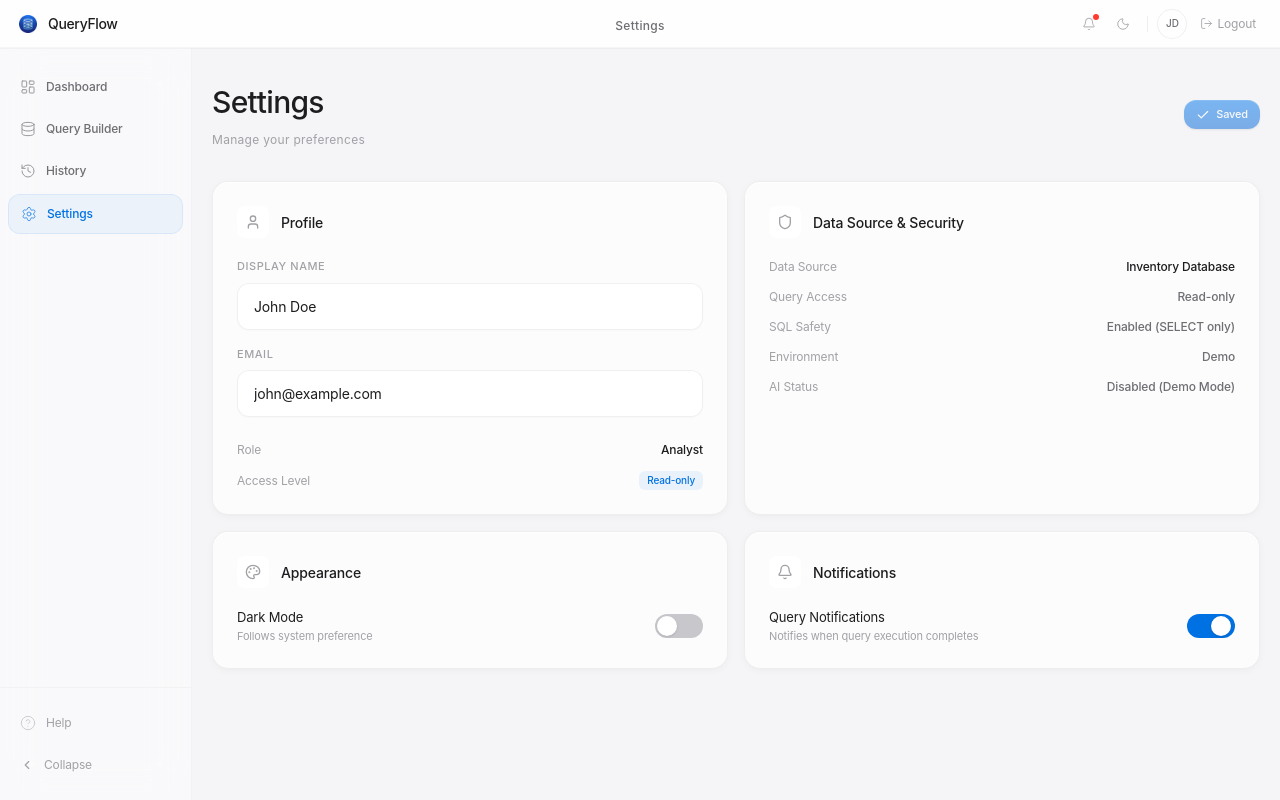
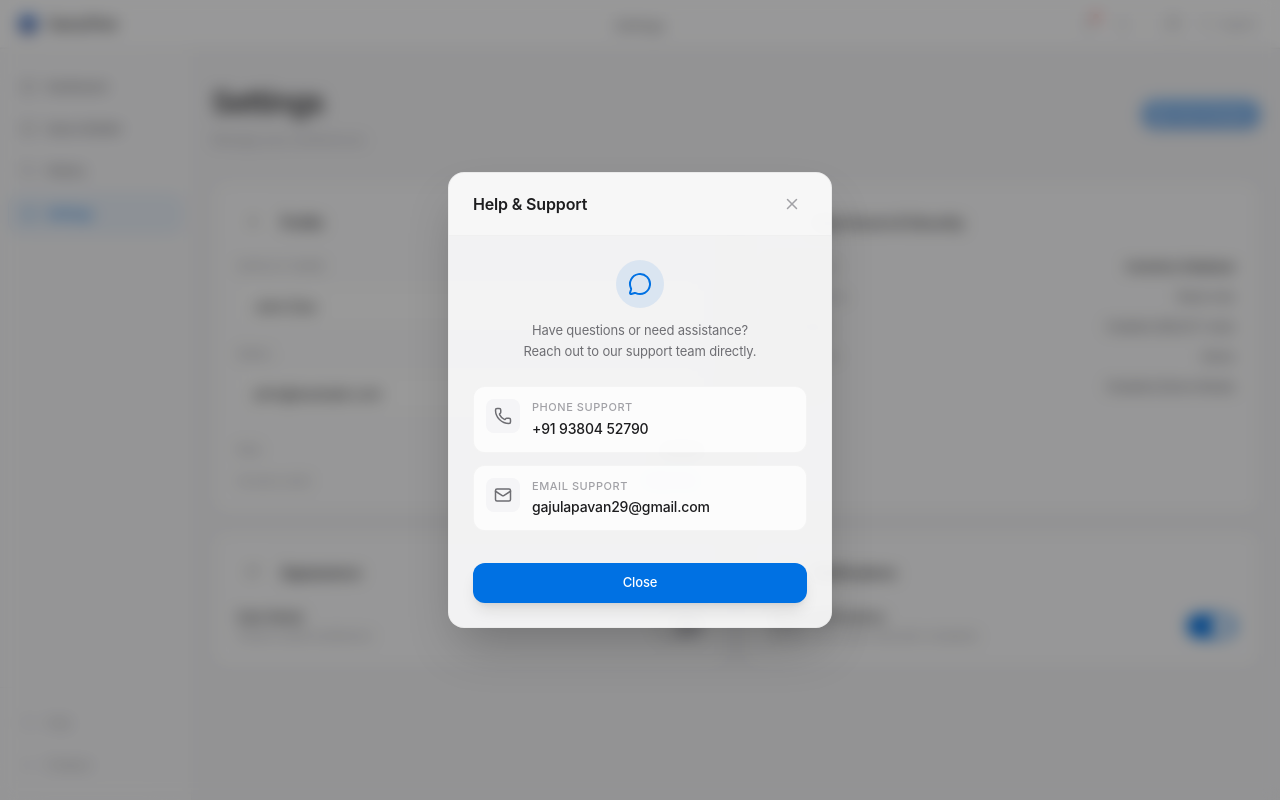
Before and after one commit to pavan0987654321/Ai-database, a React (Vite) app in the folder askdb-dashboard/: page /settings in a window 1280 px wide. Both pictures are taken after a click on the button "Help". Built offline with nearby package versions, Linux system fonts and the light colour scheme; no server answers.

Commit message:
Feat: Add Help Modal, Persist Metrics, Fix History & Settings UX

```diff
--- a/askdb-dashboard/src/components/layout/Layout.jsx
+++ b/askdb-dashboard/src/components/layout/Layout.jsx
@@ -2,14 +2,21 @@ import { useState } from 'react';
 import { Outlet } from 'react-router-dom';
 import Navbar from './Navbar';
 import Sidebar from './Sidebar';
+import HelpModal from '../ui/HelpModal';
 
 export default function Layout() {
     const [sidebarCollapsed, setSidebarCollapsed] = useState(false);
+    const [isHelpOpen, setIsHelpOpen] = useState(false);
 
     return (
         <div className="min-h-screen bg-[var(--bg-base)] transition-theme">
             <Navbar />
-            <Sidebar collapsed={sidebarCollapsed} onToggle={() => setSidebarCollapsed(!sidebarCollapsed)} />
+            <Sidebar
+                collapsed={sidebarCollapsed}
+                onToggle={() => setSidebarCollapsed(!sidebarCollapsed)}
+                onOpenHelp={() => setIsHelpOpen(true)}
+            />
+            <HelpModal isOpen={isHelpOpen} onClose={() => setIsHelpOpen(false)} />
             <main className={`pt-12 min-h-screen transition-all duration-300 ${sidebarCollapsed ? 'ml-14' : 'ml-48'}`}>
                 <div className="p-5 max-w-[1200px]">
                     <Outlet />
--- a/askdb-dashboard/src/components/layout/Sidebar.jsx
+++ b/askdb-dashboard/src/components/layout/Sidebar.jsx
@@ -16,7 +16,7 @@ const navItems = [
     { path: '/settings', icon: Settings, label: 'Settings' },
 ];
 
-export default function Sidebar({ collapsed, onToggle }) {
+export default function Sidebar({ collapsed, onToggle, onOpenHelp }) {
     return (
         <aside
             className={`
@@ -50,6 +50,7 @@ export default function Sidebar({ collapsed, onToggle }) {
 
             <div className="px-2 py-4 border-t border-[var(--border-subtle)] space-y-1">
                 <button
+                    onClick={onOpenHelp}
                     className={`w-full flex items-center gap-2.5 px-3 py-2.5 rounded-xl
                      text-[12px] text-[var(--text-tertiary)] hover:text-[var(--text-secondary)]
                      hover:bg-[var(--bg-card)]/60 transition-all duration-200
--- /dev/null
+++ b/askdb-dashboard/src/components/ui/HelpModal.jsx
@@ -0,0 +1,83 @@
+import { X, Phone, Mail, MessageCircle, ExternalLink } from 'lucide-react';
+
+export default function HelpModal({ isOpen, onClose }) {
+    if (!isOpen) return null;
+
+    return (
+        <div className="fixed inset-0 z-50 flex items-center justify-center p-4 animate-fadeIn">
+            {/* Backdrop */}
+            <div
+                className="absolute inset-0 bg-black/40 backdrop-blur-sm transition-opacity"
+                onClick={onClose}
+            />
+
+            {/* Modal Content */}
+            <div className="relative w-full max-w-sm bg-[var(--bg-elevated)] rounded-2xl shadow-2xl border border-[var(--border-subtle)] overflow-hidden scale-in-center">
+                {/* Header */}
+                <div className="px-6 py-4 border-b border-[var(--border-subtle)] flex items-center justify-between bg-[var(--bg-card)]/50">
+                    <h3 className="text-[16px] font-semibold text-[var(--text-primary)]">
+                        Help & Support
+                    </h3>
+                    <button
+                        onClick={onClose}
+                        className="p-1.5 rounded-full hover:bg-[var(--bg-card-solid)] text-[var(--text-tertiary)] hover:text-[var(--text-primary)] transition-colors"
+                    >
+                        <X size={18} />
+                    </button>
+                </div>
+
+                {/* Body */}
+                <div className="p-6 space-y-6">
+                    <div className="text-center space-y-2">
+                        <div className="w-12 h-12 rounded-full bg-[var(--accent)]/10 flex items-center justify-center mx-auto mb-3">
+                            <MessageCircle size={24} className="text-[var(--accent)]" />
+                        </div>
+                        <p className="text-[13px] text-[var(--text-secondary)] leading-relaxed">
+                            Have questions or need assistance? <br />
+                            Reach out to our support team directly.
+                        </p>
+                    </div>
+
+                    <div className="space-y-3">
+                        <div className="group p-3 rounded-xl bg-[var(--bg-card)] border border-[var(--border-subtle)] hover:border-[var(--accent)]/30 transition-all duration-200">
+                            <div className="flex items-start gap-3">
+                                <div className="p-2 rounded-lg bg-[var(--bg-base)] text-[var(--text-secondary)]">
+                                    <Phone size={18} />
+                                </div>
+                                <div>
+                                    <p className="text-[11px] text-[var(--text-tertiary)] uppercase tracking-wider font-medium">Phone Support</p>
+                                    <a href="tel:+919380452790" className="text-[14px] text-[var(--text-primary)] font-medium hover:text-[var(--accent)] transition-colors">
+                                        +91 93804 52790
+                                    </a>
+                                </div>
+                            </div>
+                        </div>
+
+                        <div className="group p-3 rounded-xl bg-[var(--bg-card)] border border-[var(--border-subtle)] hover:border-[var(--accent)]/30 transition-all duration-200">
+                            <div className="flex items-start gap-3">
+                                <div className="p-2 rounded-lg bg-[var(--bg-base)] text-[var(--text-secondary)]">
+                                    <Mail size={18} />
+                                </div>
+                                <div>
+                                    <p className="text-[11px] text-[var(--text-tertiary)] uppercase tracking-wider font-medium">Email Support</p>
+                                    <a href="mailto:gajulapavan29@gmail.com" className="text-[14px] text-[var(--text-primary)] font-medium hover:text-[var(--accent)] transition-colors">
+                                        gajulapavan29@gmail.com
+                                    </a>
+                                </div>
+                            </div>
+                        </div>
+                    </div>
+
+                    <div className="pt-2">
+                        <button
+                            onClick={onClose}
+                            className="w-full py-2.5 rounded-xl bg-[var(--accent)] hover:bg-[var(--accent-hover)] text-white text-[13px] font-medium transition-all shadow-lg shadow-[var(--accent)]/20 active:scale-[0.98]"
+                        >
+                            Close
+                        </button>
+                    </div>
+                </div>
+            </div>
+        </div>
+    );
+}
--- a/askdb-dashboard/src/hooks/useQueryHistory.js
+++ b/askdb-dashboard/src/hooks/useQueryHistory.js
@@ -7,25 +7,23 @@ const MAX_HISTORY = 100; // Keep last 100 queries
  * Custom hook for managing query history
  */
 export default function useQueryHistory() {
-    const [history, setHistory] = useState([]);
-
-    // Load history from localStorage on mount
-    useEffect(() => {
+    // Initialize history lazily from localStorage to avoid race conditions
+    const [history, setHistory] = useState(() => {
         try {
             const stored = localStorage.getItem(STORAGE_KEY);
-            if (stored) {
-                const parsed = JSON.parse(stored);
-                setHistory(parsed);
-            }
+            return stored ? JSON.parse(stored) : [];
         } catch (error) {
             console.warn('Failed to load query history:', error);
+            return [];
         }
-    }, []);
+    });
 
     // Save history to localStorage whenever it changes
     useEffect(() => {
         try {
-            localStorage.setItem(STORAGE_KEY, JSON.stringify(history));
+            if (history.length > 0 || localStorage.getItem(STORAGE_KEY)) {
+                localStorage.setItem(STORAGE_KEY, JSON.stringify(history));
+            }
         } catch (error) {
             console.warn('Failed to save query history:', error);
         }
--- a/askdb-dashboard/src/pages/Settings.jsx
+++ b/askdb-dashboard/src/pages/Settings.jsx
@@ -35,6 +35,8 @@ export default function Settings() {
     const [toast, setToast] = useState(null);
     const [hasChanges, setHasChanges] = useState(false);
 
+    const [showSuccess, setShowSuccess] = useState(false);
+
     // Detect changes
     useEffect(() => {
         const changed =
@@ -42,6 +44,7 @@ export default function Settings() {
             email !== settings.email ||
             notifications !== settings.notifications;
         setHasChanges(changed);
+        if (changed) setShowSuccess(false); // Reset success state when user types
     }, [displayName, email, notifications, settings]);
 
     // Show toast notification
@@ -66,11 +69,15 @@ export default function Settings() {
             setSettings(newSettings);
             setIsSaving(false);
             setHasChanges(false);
+            setShowSuccess(true); // Show success state
             showToast('Settings saved successfully');
+
+            // Reset success message after 2 seconds
+            setTimeout(() => setShowSuccess(false), 2000);
 
             // Dispatch custom event to update Avatar
             window.dispatchEvent(new Event('settingsUpdated'));
-        }, 500);
+        }, 800);
     };
 
     return (
@@ -89,21 +96,23 @@ export default function Settings() {
                     size="sm"
                     onClick={handleSaveChanges}
                     disabled={!hasChanges || isSaving}
+                    variant={showSuccess ? "outline" : "primary"}
+                    className={showSuccess ? "border-green-500/50 text-green-500 hover:text-green-600 hover:border-green-500" : ""}
                 >
                     {isSaving ? (
                         <>
                             <span className="w-3.5 h-3.5 border-2 border-white/30 border-t-white rounded-full animate-spin" />
                             Saving...
                         </>
-                    ) : hasChanges ? (
+                    ) : showSuccess ? (
+                        <>
+                            <Check size={14} />
+                            Saved!
+                        </>
+                    ) : (
                         <>
                             <Save size={14} />
                             Save Changes
-                        </>
-                    ) : (
-                        <>
-                            <Check size={14} />
-                            Saved
                         </>
                     )}
                 </Button>
```
Also changed, not shown: askdb-dashboard/src/hooks/useSessionMetrics.js (+21 -19 lines), 1 other file (tests, documents, lock files or other folders).
